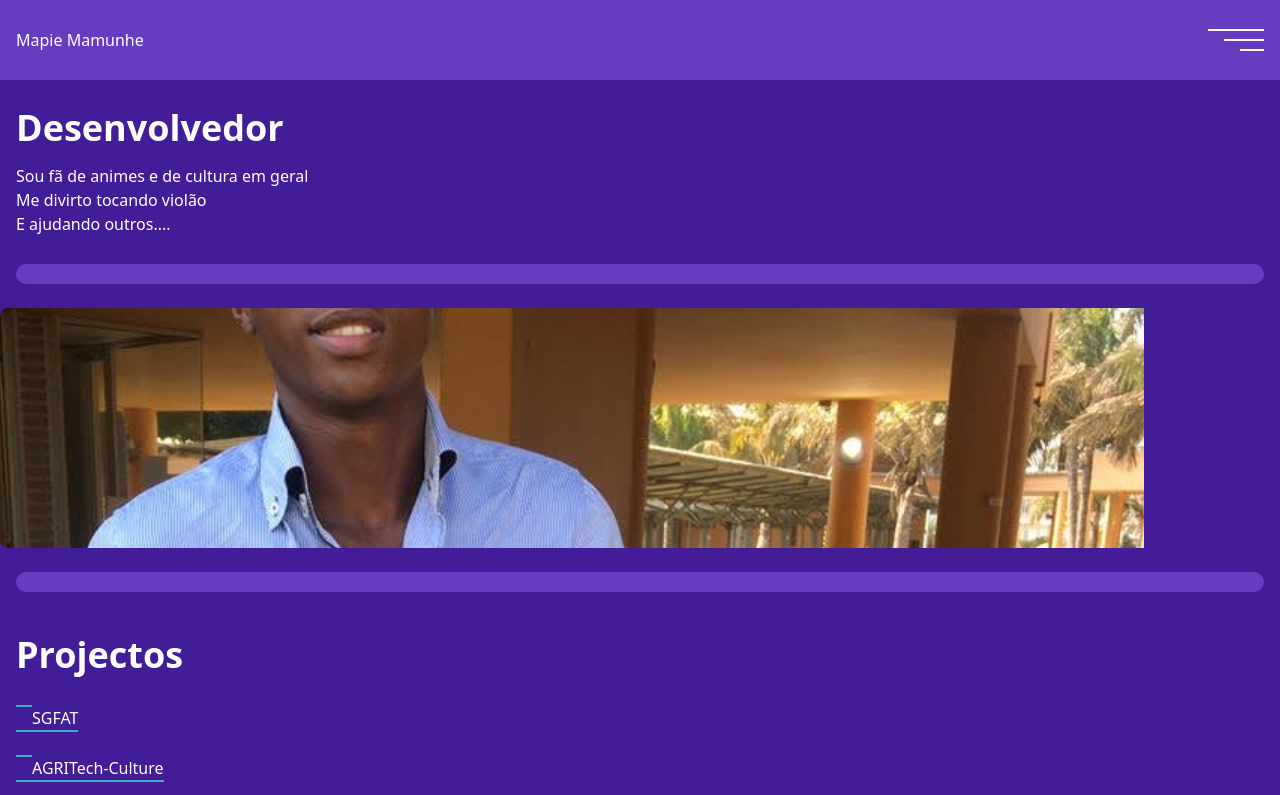
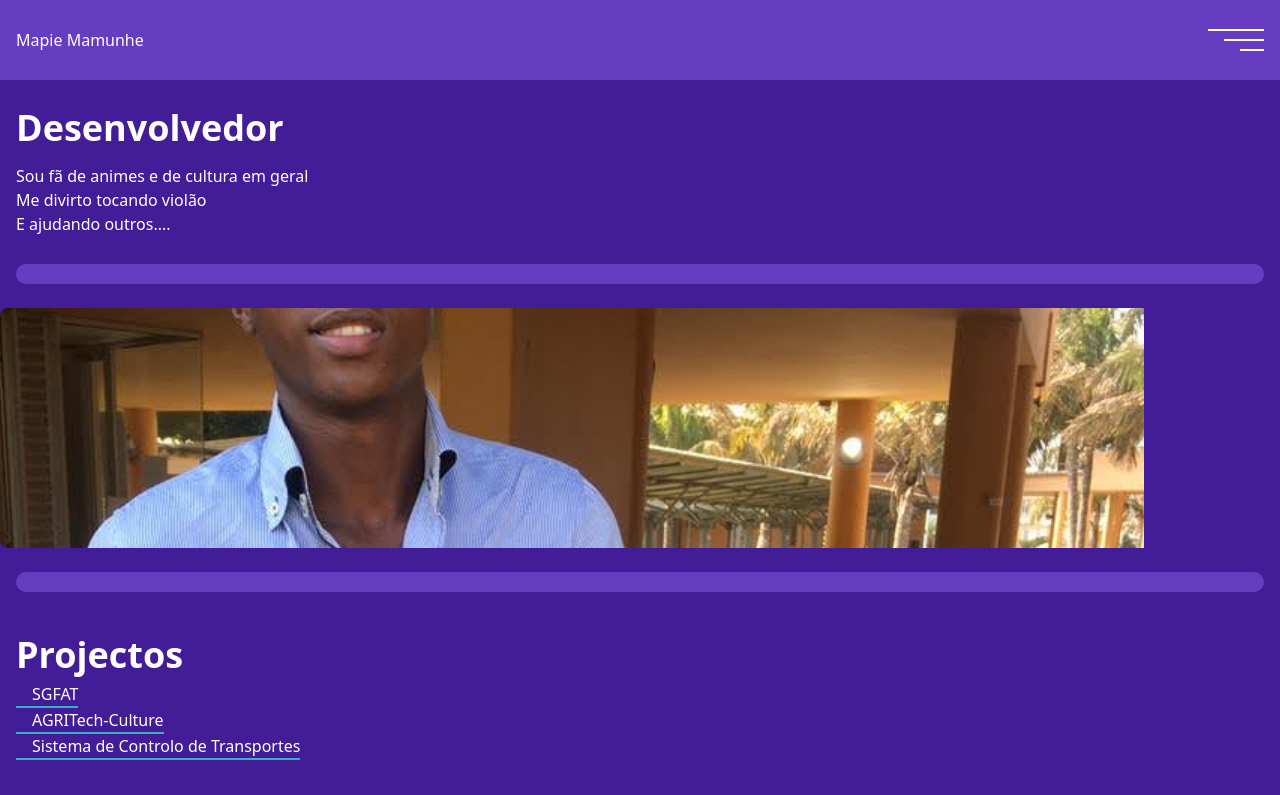
Before and after one commit to MapieMamunhe/my-portfolio, a Next.js app: page / in a window 1280 px wide. Shown: the top 795 px of the page. Built offline with nearby package versions, Linux system fonts and the light colour scheme.

Commit message:
Update custom styles

```diff
--- a/src/pages/index.tsx
+++ b/src/pages/index.tsx
@@ -11,6 +11,10 @@ interface InterfaceProject {
   id: number;
   name: string;
   description: string;
+  links?: {
+    github?: string;
+    website?: string;
+  };
 }
 export default function Home() {
   const [projects, setProjects] = useState<InterfaceProject[]>([
@@ -60,7 +64,6 @@ export default function Home() {
             <Link
               key={item.id}
               href={"#" + item.name}
-              className="click-me "
               onClick={() => setCurrentProject(item)}
             >
               <li className="click-me ">{item.name}</li>
```
